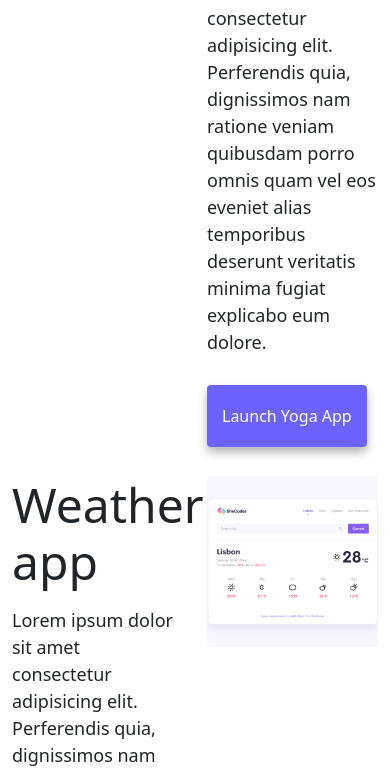
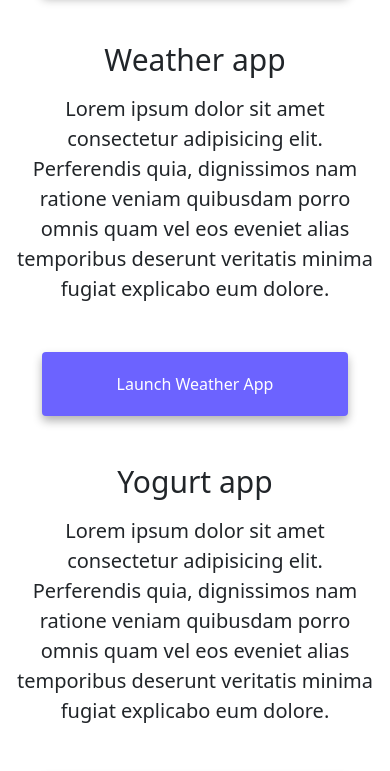
Before and after one commit to EndijaM/SheCodes-Responsive-Homework-Week-3-Advanced-Tools, a plain HTML site: page index.html in a window 390 px wide. Shown: the part 820-1591 px from the top of the page. Drawn offline with nearby package versions, Linux system fonts and the light colour scheme.

Commit message:
Applying tools to make files responsive

```diff
--- a/index.html
+++ b/index.html
@@ -96,14 +96,14 @@
       </div>
       <div class="container">
         <div class="row">
-          <div class="col-6">
+          <div class="col-6 not-for-phone">
             <img
               src="/images/yoga.png"
               class="img-fluid rounded"
               alt="Woman doing yoga on a yoga matt"
             />
           </div>
-          <div class="col-6">
+          <div class="col-6 paragraph-expand-for-phone">
             <h2 class="mb-3">Yoga app</h2>
             <p>
               Lorem ipsum dolor sit amet consectetur adipisicing elit.
@@ -119,7 +119,7 @@
           </div>
         </div>
         <div class="row mt-5">
-          <div class="col-6">
+          <div class="col-6 paragraph-expand-for-phone">
             <h2 class="mb-3">Weather app</h2>
             <p>
               Lorem ipsum dolor sit amet consectetur adipisicing elit.
@@ -128,12 +128,15 @@
               minima fugiat explicabo eum dolore.
             </p>
             <div class="mt-5">
-              <a href="#" class="primary-link" title="Launch weather app"
+              <a
+                href="#"
+                class="primary-link weather-link"
+                title="Launch weather app"
                 >Launch Weather App</a
               >
             </div>
           </div>
-          <div class="col-6">
+          <div class="col-6 not-for-phone">
             <img
               src="/images/weather.png"
               class="img-fluid rounded"
@@ -142,14 +145,14 @@
           </div>
         </div>
         <div class="row mt-5">
-          <div class="col-6">
+          <div class="col-6 not-for-phone">
             <img
               src="/images/yogurt.png"
               class="img-fluid rounded"
               alt="Picture of a yogurt in a glas with blueberries"
             />
           </div>
-          <div class="col-6">
+          <div class="col-6 paragraph-expand-for-phone">
             <h2 class="mb-3">Yogurt app</h2>
             <p>
               Lorem ipsum dolor sit amet consectetur adipisicing elit.
--- a/style.css
+++ b/style.css
@@ -91,3 +91,45 @@ p {
 .email-link:hover {
   text-decoration: underline;
 }
+@media (max-width: 576px) {
+  h1 {
+    font-size: 50px;
+  }
+  h2 {
+    font-size: 25px;
+  }
+  h3 {
+    font-size: 19px;
+    margin-top: 10px;
+  }
+  p {
+    font-size: 20px;
+  }
+
+  .not-for-phone {
+    display: none;
+  }
+  .row {
+    display: flex;
+  }
+  .paragraph-expand-for-phone {
+    flex: 1;
+    text-align: center;
+  }
+  .paragraph-expand-for-phone a {
+    display: block;
+    margin-right: 30px;
+    margin-left: 30px;
+  }
+  .paragraph-expand-for-phone p {
+    font-size: 20px;
+    text-align: center;
+  }
+  .paragraph-expand-for-phone h2 {
+    font-size: 30px;
+  }
+  .email-link {
+    font-size: 17px;
+    margin-top: 10px;
+  }
+}
```
